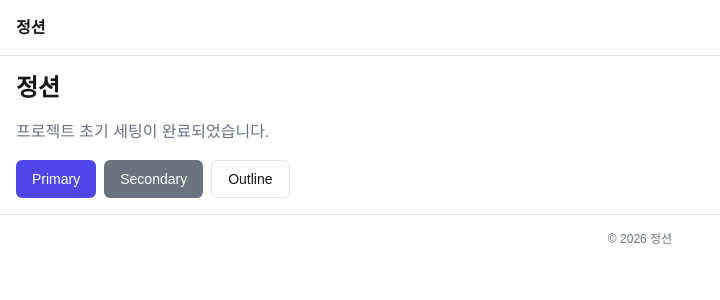
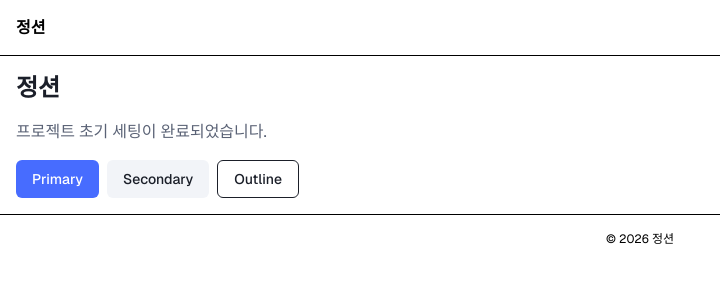
Before and after one commit to daese-junction/shhdoc-web, a Next.js app: page / in a window 1280 px wide. Shown: the top 300 px of the page, without its empty margins (0-720 px from the left). Built offline with nearby package versions, Linux system fonts and the light colour scheme; what @mui/material-nextjs would draw is missing.

Commit message:
set color token

```diff
--- a/src/app/globals.css
+++ b/src/app/globals.css
@@ -1,49 +1,107 @@
 @import "tailwindcss";
+@import "../styles/colors.css";
+
+@theme inline {
+  --font-sans: var(--font-geist-sans);
+  --font-mono: var(--font-geist-mono);
+}
 
 :root {
-  --background: #ffffff;
-  --foreground: #171717;
+  --scrollbar-size: 10px;
+  --scrollbar-thumb: var(--gray-300);
+  --scrollbar-thumb-hover: var(--gray-400);
+  --scrollbar-track: transparent;
 
-  /* Design tokens */
-  --color-brand: #4f46e5;
-  --color-primary: #4f46e5;
-  --color-secondary: #6b7280;
-  --color-surface: #ffffff;
-  --color-text: #171717;
-  --color-border: #e5e7eb;
-  --color-error: #dc2626;
-  --color-success: #16a34a;
-}
-
-@theme inline {
-  --color-background: var(--background);
-  --color-foreground: var(--foreground);
-  --font-sans: var(--font-geist-sans);
-  --font-mono: var(--font-geist-mono);
-
-  --color-brand: var(--color-brand);
-  --color-primary: var(--color-primary);
-  --color-secondary: var(--color-secondary);
-  --color-surface: var(--color-surface);
-  --color-text: var(--color-text);
-  --color-border: var(--color-border);
-  --color-error: var(--color-error);
-  --color-success: var(--color-success);
+  color-scheme: light;
 }
 
 @media (prefers-color-scheme: dark) {
   :root {
-    --background: #0a0a0a;
-    --foreground: #ededed;
+    color-scheme: dark;
+  }
+}
 
-    --color-surface: #171717;
-    --color-text: #ededed;
-    --color-border: #2e2e2e;
-  }
+* {
+  border-color: var(--border-primary);
+}
+
+html {
+  -webkit-text-size-adjust: 100%;
+  scrollbar-color: var(--scrollbar-thumb) var(--scrollbar-track);
+  scrollbar-width: thin;
 }
 
 body {
   background: var(--background);
-  color: var(--foreground);
-  font-family: Arial, Helvetica, sans-serif;
+  color: var(--text-primary);
+  font-family: var(--font-geist-sans), -apple-system, BlinkMacSystemFont,
+    "Segoe UI", Roboto, "Helvetica Neue", Arial, "Apple SD Gothic Neo",
+    "Noto Sans KR", "Malgun Gothic", sans-serif;
+  -webkit-font-smoothing: antialiased;
+  -moz-osx-font-smoothing: grayscale;
+  text-rendering: optimizeLegibility;
+  word-break: keep-all;
+  overflow-wrap: break-word;
 }
+
+code,
+kbd,
+pre,
+samp {
+  font-family: var(--font-geist-mono), ui-monospace, SFMono-Regular, Menlo,
+    Consolas, monospace;
+}
+
+::selection {
+  background: var(--brand-200);
+  color: var(--text-primary);
+}
+
+:focus-visible {
+  outline: 2px solid var(--brand-500);
+  outline-offset: 2px;
+}
+
+::-webkit-scrollbar {
+  width: var(--scrollbar-size);
+  height: var(--scrollbar-size);
+}
+
+::-webkit-scrollbar-track {
+  background: var(--scrollbar-track);
+}
+
+::-webkit-scrollbar-thumb {
+  background: var(--scrollbar-thumb);
+  border: 2px solid transparent;
+  border-radius: 999px;
+  background-clip: content-box;
+}
+
+::-webkit-scrollbar-thumb:hover {
+  background: var(--scrollbar-thumb-hover);
+  border: 2px solid transparent;
+  background-clip: content-box;
+}
+
+::-webkit-scrollbar-corner {
+  background: transparent;
+}
+
+@utility scrollbar-none {
+  scrollbar-width: none;
+  &::-webkit-scrollbar {
+    display: none;
+  }
+}
+
+@media (prefers-reduced-motion: reduce) {
+  *,
+  *::before,
+  *::after {
+    animation-duration: 0.01ms !important;
+    animation-iteration-count: 1 !important;
+    transition-duration: 0.01ms !important;
+    scroll-behavior: auto !important;
+  }
+}
--- a/src/app/page.tsx
+++ b/src/app/page.tsx
@@ -3,8 +3,8 @@ import { Button } from "@/components/common";
 export default function Home() {
   return (
     <div className="flex flex-col gap-4">
-      <h1 className="text-2xl font-semibold text-text">정션</h1>
-      <p className="text-secondary">프로젝트 초기 세팅이 완료되었습니다.</p>
+      <h1 className="text-2xl font-semibold text-text-primary">정션</h1>
+      <p className="text-text-secondary">프로젝트 초기 세팅이 완료되었습니다.</p>
       <div className="flex gap-2">
         <Button variant="primary">Primary</Button>
         <Button variant="secondary">Secondary</Button>
--- a/src/components/common/Button/Button.tsx
+++ b/src/components/common/Button/Button.tsx
@@ -7,9 +7,12 @@ interface ButtonProps extends ButtonHTMLAttributes<HTMLButtonElement> {
 }
 
 const variantClasses: Record<ButtonVariant, string> = {
-  primary: "bg-primary text-white hover:opacity-90",
-  secondary: "bg-secondary text-white hover:opacity-90",
-  outline: "border border-border text-text hover:bg-black/5",
+  primary:
+    "bg-brand-500 text-white hover:bg-brand-600 active:bg-brand-700",
+  secondary:
+    "bg-surface-tertiary text-text-primary hover:bg-gray-200 active:bg-gray-300",
+  outline:
+    "border border-border-primary bg-transparent text-text-primary hover:bg-surface-tertiary active:bg-gray-200",
 };
 
 export function Button({
@@ -19,7 +22,7 @@ export function Button({
 }: ButtonProps) {
   return (
     <button
-      className={`px-4 py-2 rounded-md text-sm font-medium transition disabled:opacity-50 disabled:cursor-not-allowed ${variantClasses[variant]} ${className}`}
+      className={`px-4 py-2 rounded-md text-sm font-medium transition-colors disabled:opacity-50 disabled:cursor-not-allowed ${variantClasses[variant]} ${className}`}
       {...props}
     />
   );
--- /dev/null
+++ b/src/styles/colors.css
@@ -0,0 +1,88 @@
+/* Color tokens */
+
+@theme {
+  /* ── Brand — anchored at 500 (#476cff) ─────────── */
+  --color-brand-50: #eef2ff;
+  --color-brand-100: #dbe3ff;
+  --color-brand-200: #bfcdff;
+  --color-brand-300: #94adff;
+  --color-brand-400: #6a8aff;
+  --color-brand-500: #476cff;
+  --color-brand-600: #3450e0;
+  --color-brand-700: #2a3fb8;
+  --color-brand-800: #253795;
+  --color-brand-900: #233475;
+  --color-brand-950: #171f47;
+
+  /* ── Gray — cool, low-chroma neutral ───────────── */
+  --color-gray-50: #fafbfd;
+  --color-gray-100: #f2f4f8;
+  --color-gray-200: #e7eaf1;
+  --color-gray-300: #d4d9e4;
+  --color-gray-400: #a7aec0;
+  --color-gray-500: #7b8398;
+  --color-gray-600: #5b6376;
+  --color-gray-700: #444b5c;
+  --color-gray-800: #2d3340;
+  --color-gray-900: #1b1f29;
+  --color-gray-950: #0e1117;
+
+  /* ── Status ────────────────────────────────────── */
+  --color-error: #dc2626;
+  --color-success: #16a34a;
+  --color-warning: #d97706;
+
+  /* ── Base ──────────────────────────────────────── */
+  --color-background: #ffffff;
+  --color-surface-primary: #ffffff;
+}
+
+@media (prefers-color-scheme: dark) {
+  :root {
+    --color-brand-50: #171f47;
+    --color-brand-100: #233475;
+    --color-brand-200: #253795;
+    --color-brand-300: #2a3fb8;
+    --color-brand-400: #3450e0;
+    --color-brand-500: #6a8aff;
+    --color-brand-600: #94adff;
+    --color-brand-700: #bfcdff;
+    --color-brand-800: #dbe3ff;
+    --color-brand-900: #eef2ff;
+    --color-brand-950: #f5f7ff;
+
+    --color-gray-50: #0e1117;
+    --color-gray-100: #1b1f29;
+    --color-gray-200: #2d3340;
+    --color-gray-300: #444b5c;
+    --color-gray-400: #5b6376;
+    --color-gray-500: #7b8398;
+    --color-gray-600: #a7aec0;
+    --color-gray-700: #d4d9e4;
+    --color-gray-800: #e7eaf1;
+    --color-gray-900: #f2f4f8;
+    --color-gray-950: #fafbfd;
+
+    --color-error: #ef4444;
+    --color-success: #22c55e;
+    --color-warning: #f59e0b;
+
+    --color-background: #0a0c11;
+    --color-surface-primary: #13161d;
+  }
+}
+
+/* Semantic roles — `inline` keeps the var() references live
+   so they follow the palette when it swaps in dark mode. */
+@theme inline {
+  --color-text-primary: var(--color-gray-900);
+  --color-text-secondary: var(--color-gray-600);
+  --color-text-tertiary: var(--color-gray-400);
+
+  --color-surface-secondary: var(--color-gray-50);
+  --color-surface-tertiary: var(--color-gray-100);
+
+  --color-border-primary: var(--color-gray-200);
+  --color-border-secondary: var(--color-gray-300);
+  --color-border-tertiary: var(--color-gray-400);
+}
```
Also changed, not shown: 1 other file (tests, documents, lock files or other folders).
